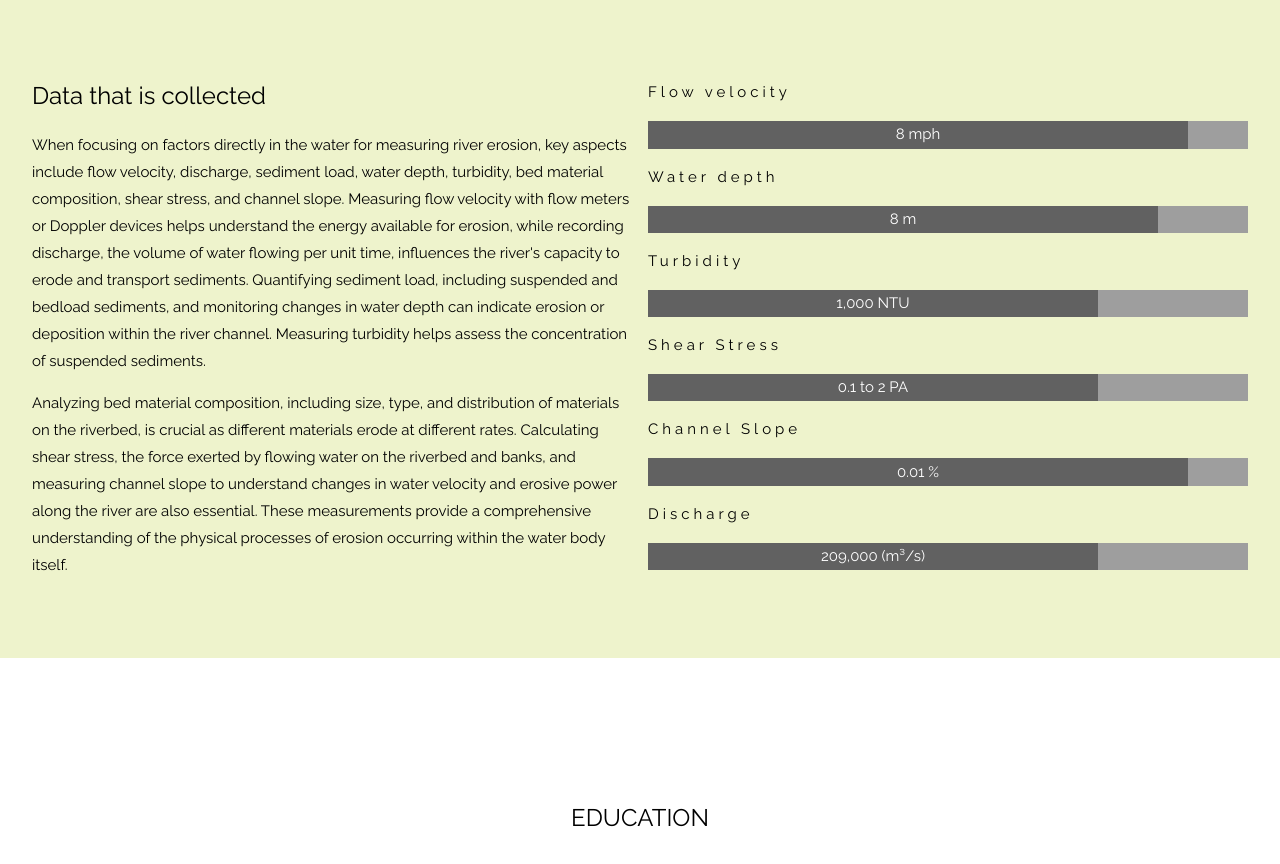
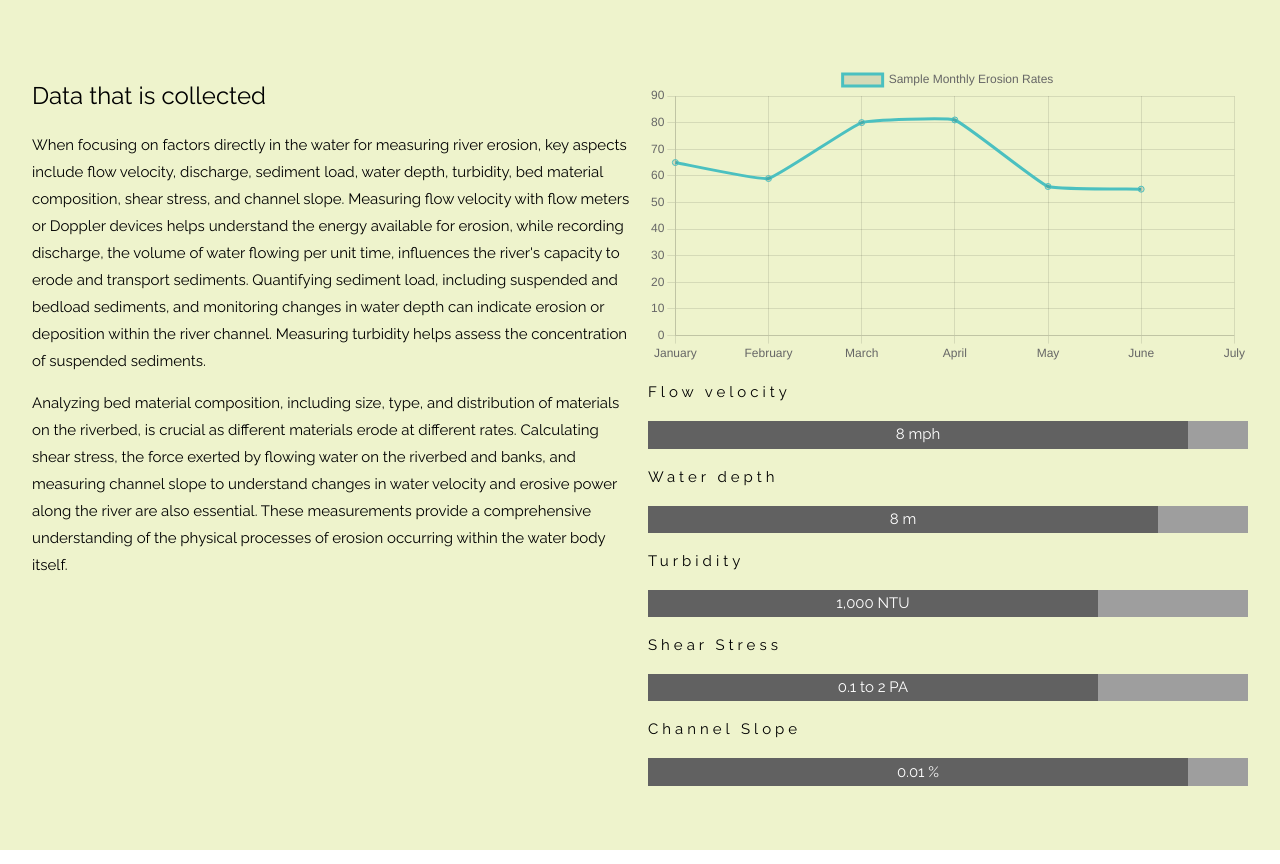
Before and after one commit to S8leeJ/Verio-Barreiro-BP, a plain HTML site: page index.html in a window 1280 px wide. Shown: the part 5541-6405 px from the top of the page. Drawn offline with nearby package versions, Linux system fonts and the light colour scheme.

Commit message:
sample graph

```diff
--- a/index.html
+++ b/index.html
@@ -46,6 +46,8 @@
       padding-top: 20%;
     }
   </style>
+  <script src="https://cdn.jsdelivr.net/npm/chart.js"></script>
+
 </head>
 
 <body>
@@ -106,6 +108,7 @@
       <p><a href="#about"
           class="w3-button w3-white w3-padding-large w3-large w3-margin-top w3-opacity w3-hover-opacity-off">Take a look
           at the problems</a></p>
+
     </div>
     <div class="w3-display-bottomleft w3-text-grey w3-large" style="padding:24px 48px">
       <i class="fa fa-facebook-official w3-hover-opacity"></i>
@@ -346,7 +349,11 @@
           and erosive power along the river are also essential. These measurements provide a comprehensive understanding
           of the physical processes of erosion occurring within the water body itself.</p>
       </div>
+
       <div class="w3-col m6">
+        <div>
+          <canvas id="lineChart" width="20" height="10"></canvas>
+        </div>
         <p class="w3-wide">Flow velocity</p>
         <div class="w3-grey">
           <div class="w3-container w3-dark-grey w3-center" style="width:90%">8 mph</div>
@@ -366,10 +373,6 @@
         <p class="w3-wide">Channel Slope</p>
         <div class="w3-grey">
           <div class="w3-container w3-dark-grey w3-center" style="width:90%">0.01 %</div>
-        </div>
-        <p class="w3-wide">Discharge</p>
-        <div class="w3-grey">
-          <div class="w3-container w3-dark-grey w3-center" style="width:75%">209,000 (m³/s)</div>
         </div>
       </div>
     </div>
@@ -546,6 +549,30 @@
     function w3_close() {
       mySidebar.style.display = "none";
     }
+
+    var ctx = document.getElementById('lineChart').getContext('2d');
+
+    // Create the chart
+    var lineChart = new Chart(ctx, {
+        type: 'line', // Specify that this is a line chart
+        data: {
+            labels: ['January', 'February', 'March', 'April', 'May', 'June', 'July'],
+            datasets: [{
+                label: 'Sample Monthly Erosion Rates',
+                data: [65, 59, 80, 81, 56, 55],
+                fill: false,
+                borderColor: 'rgb(75, 192, 192)',
+                tension: 0.1
+            }]
+        },
+        options: {
+            scales: {
+                y: {
+                    beginAtZero: true
+                }
+            }
+          }
+    });
   </script>
 
 </body>
```
